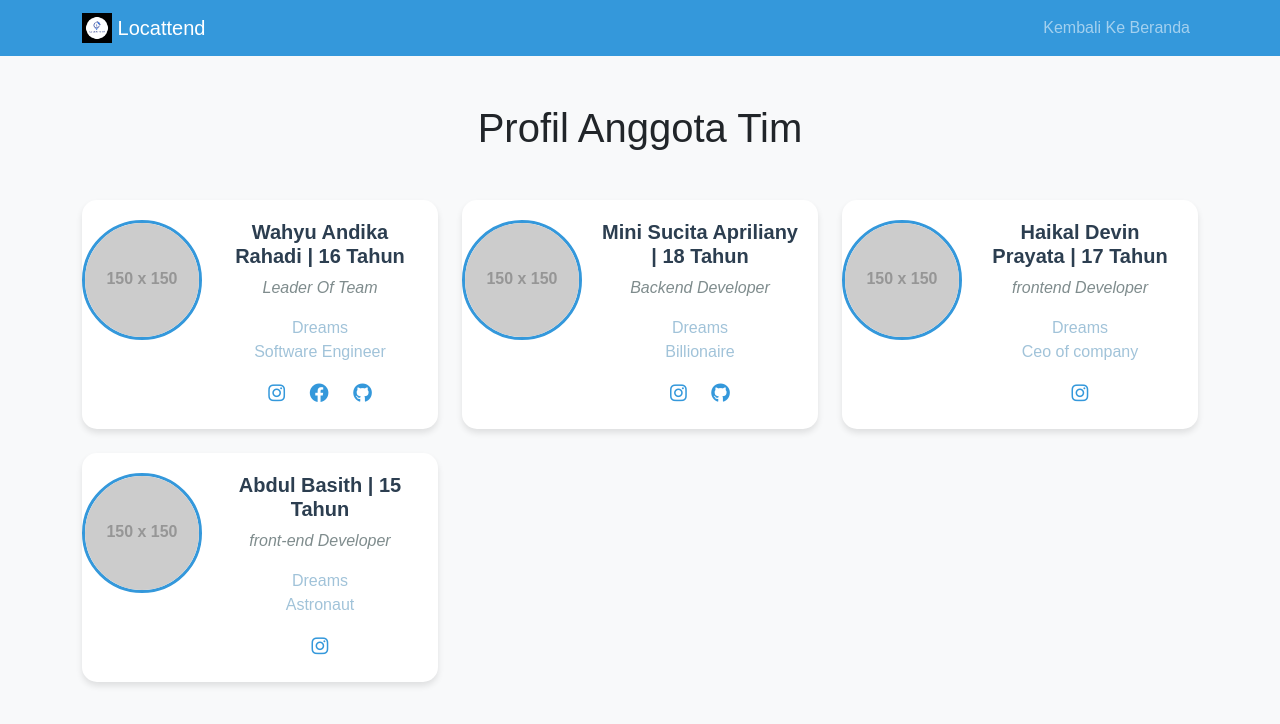
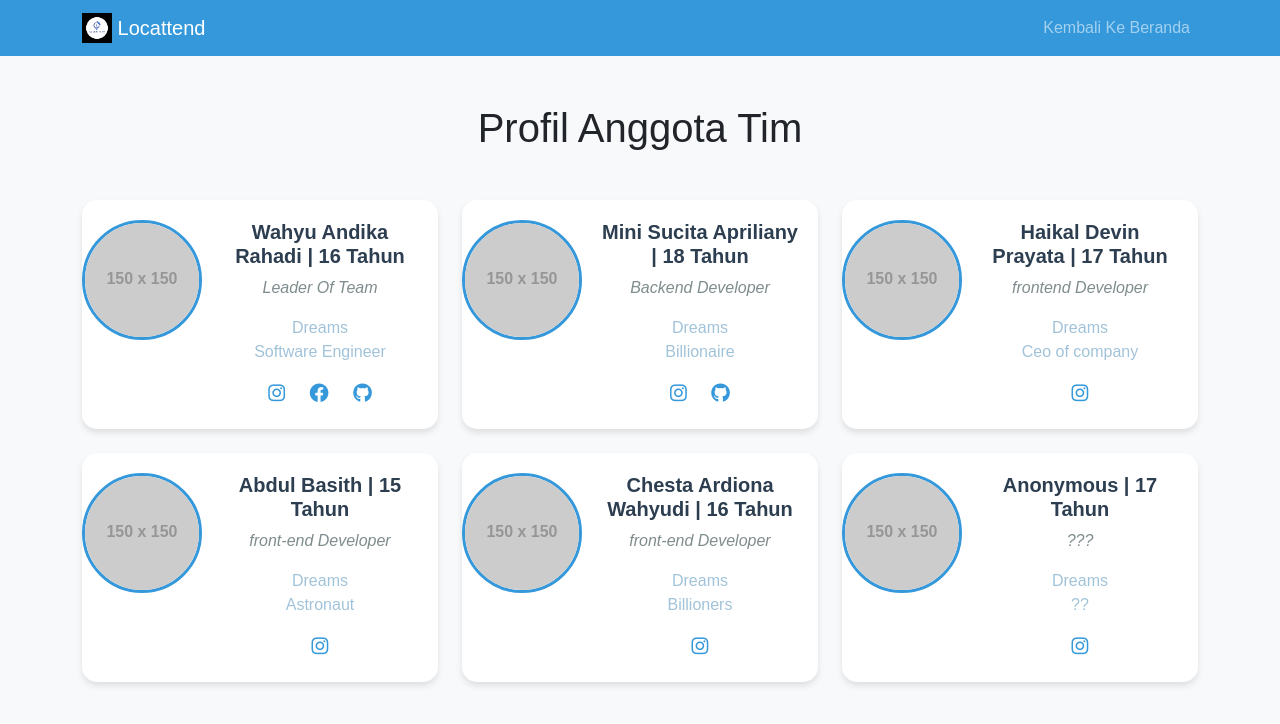
Before and after one commit to SucitaAprilliany/locattend, a plain HTML site: page profile.html in a window 1280 px wide. Drawn offline with nearby package versions, Linux system fonts and the light colour scheme; placeholder pictures from the web are drawn by us.

Commit message:
update commit

```diff
--- a/profile.html
+++ b/profile.html
@@ -132,7 +132,33 @@
                         <p class="profile-job">front-end Developer</p>
                         <p class="profile-dream">Dreams <br> Astronaut</p>
                         <div class="social-icons">
-                            <a href="https://www.instagram.com/haikal32519/"><i class="fab fa-instagram"></i></a>
+                            <a href="/"><i class="fab fa-instagram"></i></a>
+                        </div>
+                    </div>
+                </div>
+            </div>
+            <div class="col-md-4 mb-4">
+                <div class="profile-card">
+                    <img src="https://via.placeholder.com/150" class="profile-img" alt="Anggota 1">
+                    <div class="profile-info">
+                        <h5 class="profile-name">Chesta Ardiona Wahyudi | 16 Tahun</h5>
+                        <p class="profile-job">front-end Developer</p>
+                        <p class="profile-dream">Dreams <br> Billioners</p>
+                        <div class="social-icons">
+                            <a href="/"><i class="fab fa-instagram"></i></a>
+                        </div>
+                    </div>
+                </div>
+            </div>
+            <div class="col-md-4 mb-4">
+                <div class="profile-card">
+                    <img src="https://via.placeholder.com/150" class="profile-img" alt="Anggota 1">
+                    <div class="profile-info">
+                        <h5 class="profile-name">Anonymous | 17 Tahun</h5>
+                        <p class="profile-job">???</p>
+                        <p class="profile-dream">Dreams <br> ??</p>
+                        <div class="social-icons">
+                            <a href="/"><i class="fab fa-instagram"></i></a>
                         </div>
                     </div>
                 </div>
```
